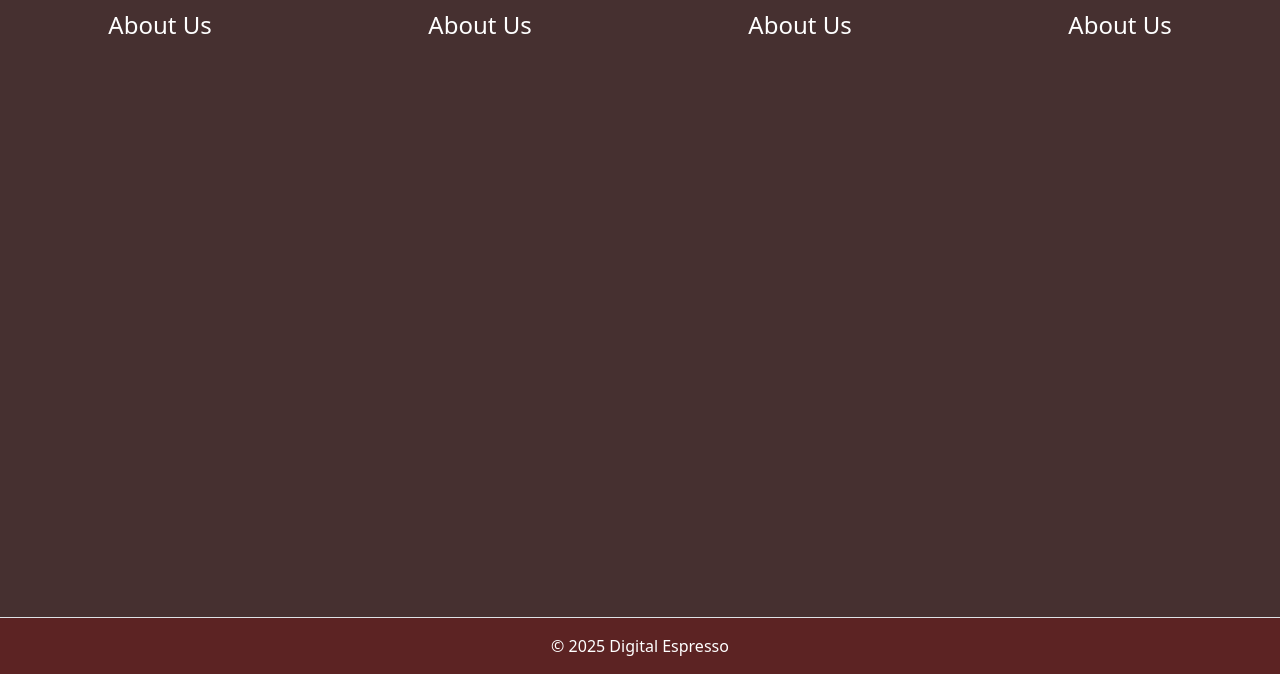
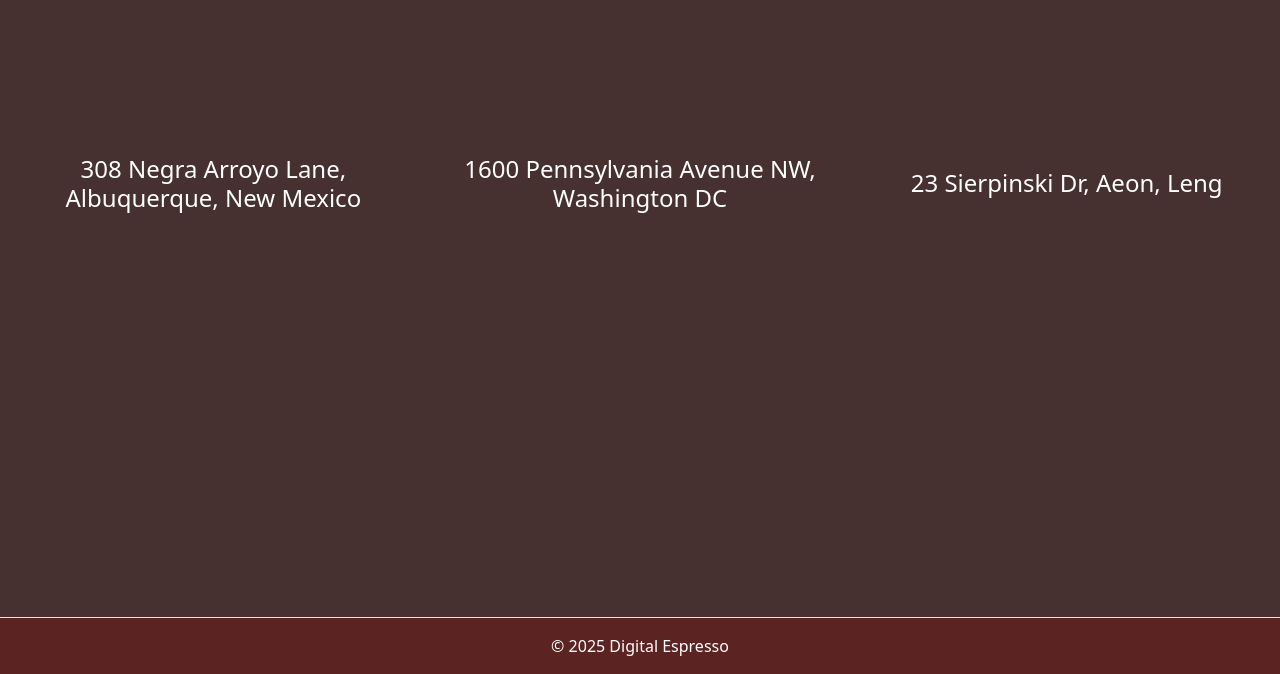
Before and after one commit to hanhan39/itmgt45-digital-espresso, a plain HTML site: page branches.html in a window 1280 px wide. Shown: the part 126-800 px from the top of the page. Drawn offline with Linux system fonts and the light colour scheme.

Commit message:
update branches

```diff
--- a/branches.html
+++ b/branches.html
@@ -25,18 +25,15 @@
             <div class="content">
                 <h1>Branches</h1>
             </div>
-            <div class="row justify-content-center align-items-center">
+            <div class="row justify-content-center align-items-center" style="margin-top: 10em;">
                 <div class="col col-branches">
-                    <h4>About Us</h4>
+                    <h4>308 Negra Arroyo Lane, Albuquerque, New Mexico</h4>
                 </div>
                 <div class="col col-branches">
-                    <h4>About Us</h4>
+                    <h4>1600 Pennsylvania Avenue NW, Washington DC</h4>
                 </div>
                 <div class="col col-branches">
-                    <h4>About Us</h4>
-                </div>
-                <div class="col col-branches">
-                    <h4>About Us</h4>
+                    <h4>23 Sierpinski Dr, Aeon, Leng</h4>
                 </div>
             </div>
         </div>
```
